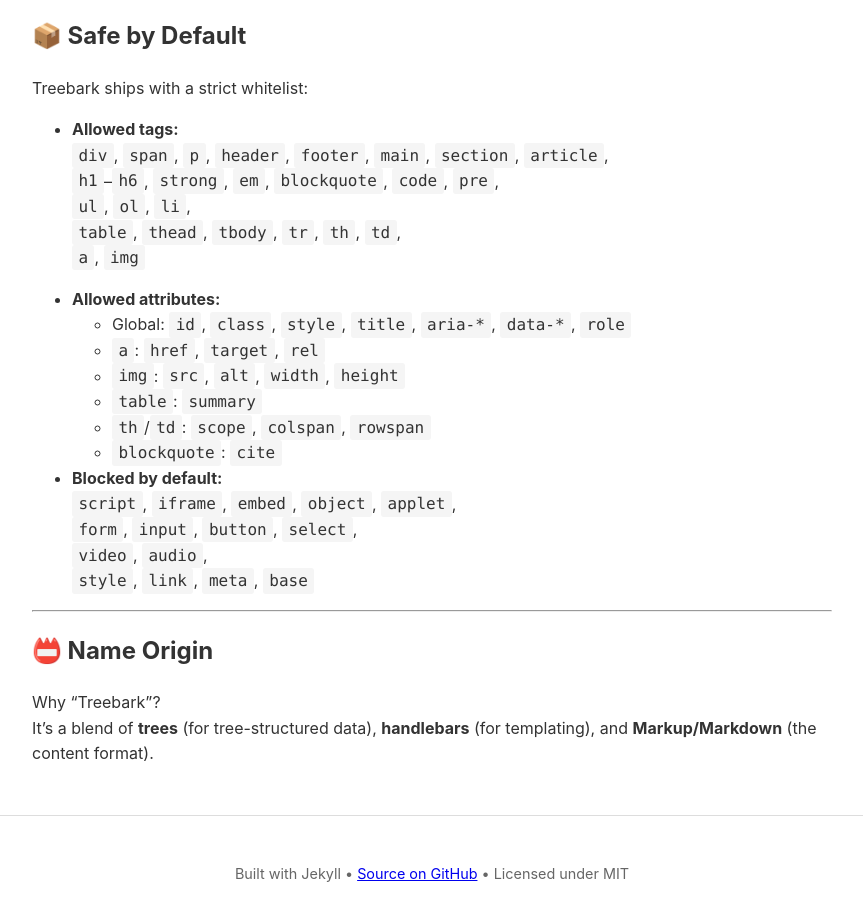
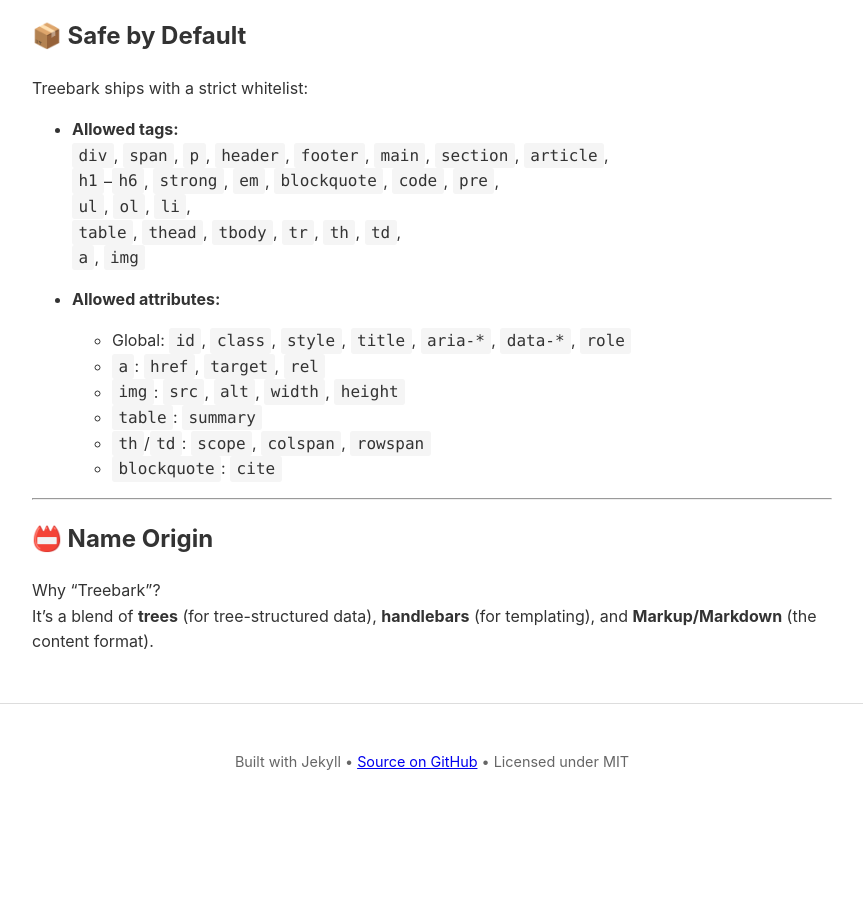
Before and after one commit to danmarshall/treebark, a Jekyll site: the page built from docs/index.md, in a window 1280 px wide and 900 px high, scrolled down 6668 px. Shown: the whole window, without its empty margins (208-1071 px from the left). Built offline with Jekyll 4.4.1, drawn with Linux system fonts in a browser that asks for light colours; after the commit the page ends 7456 px from its top, so only the background shows below that.

Commit message:
Remove blocked HTML tags from documentation for clarity

```diff
--- a/docs/index.md
+++ b/docs/index.md
@@ -305,12 +305,6 @@
   - `th`/`td`: `scope`, `colspan`, `rowspan`
   - `blockquote`: `cite`
 
-- **Blocked by default:**
-  `script`, `iframe`, `embed`, `object`, `applet`,
-  `form`, `input`, `button`, `select`,
-  `video`, `audio`,
-  `style`, `link`, `meta`, `base`
-
 ---
 
 ## 📛 Name Origin
```
Also changed, not shown: README.md.
